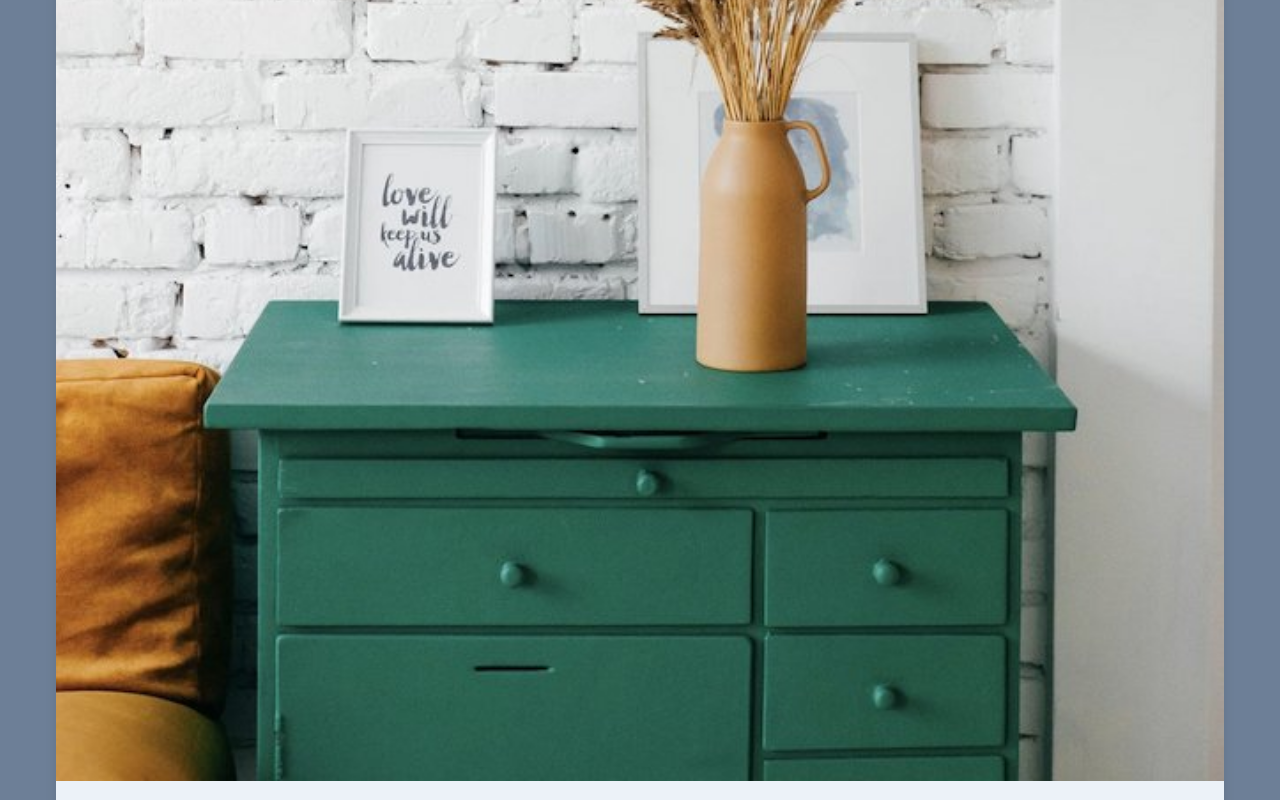
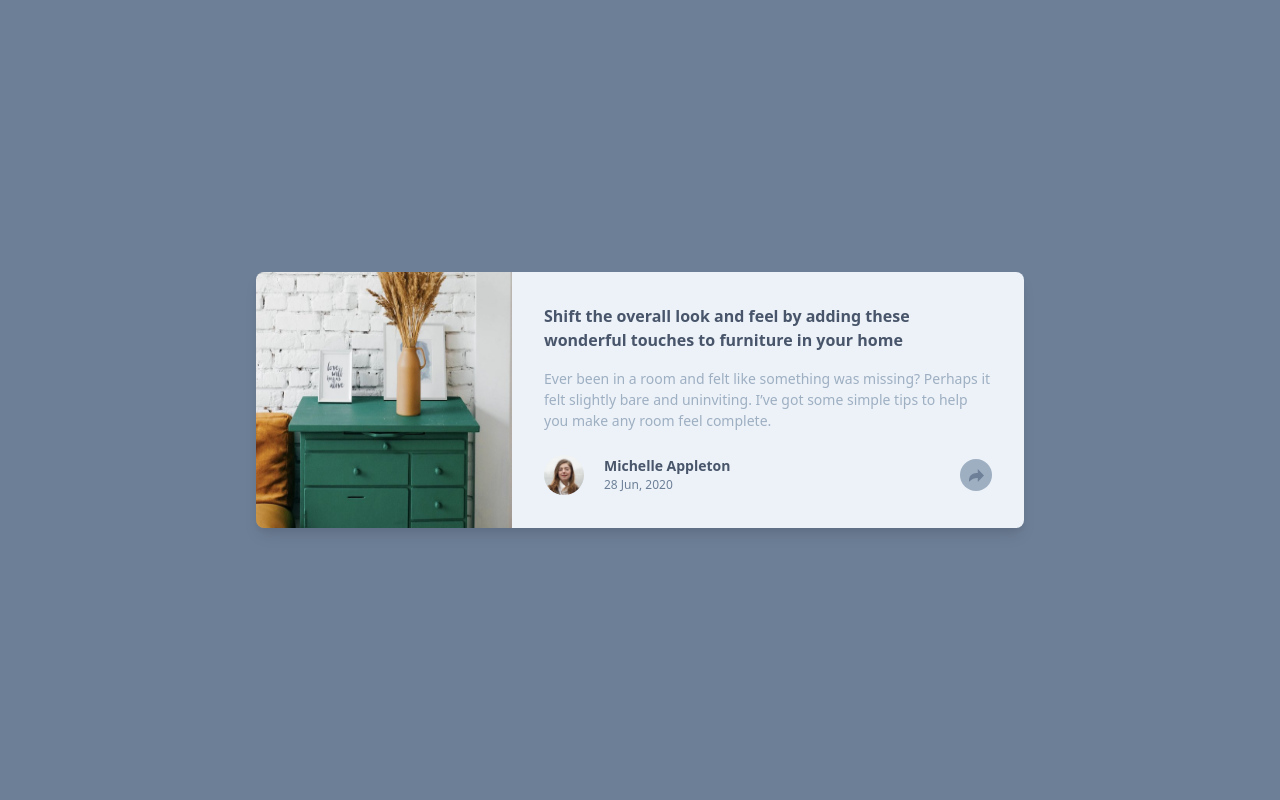
Before and after one commit to guidefari/frontend-mentor, a React (Create React App) app: page / in a window 1280 px wide. Shown: the top 800 px of the page. Built offline with nearby package versions, Linux system fonts and the light colour scheme.

Commit message:
initial designs done

```diff
--- a/src/components/article.js
+++ b/src/components/article.js
@@ -9,9 +9,9 @@ let date = ('28 Jun, 2020')
 const article = () => {
     return (
 
-        <div id="card" className="flex flex-col shadow-lg rounded-b-lg">
-            <img src={logo} className="inline-block w-full mx-auto rounded-t-lg" alt="logo" />
-            <div className="text-wrapper bg-light-grayish-blue px-8 pt-8 pb-4 h-auto rounded-b-lg">
+        <div id="card" className="flex flex-col md:flex-row md:max-w-3xl shadow-lg rounded-b-lg">
+            <img src={logo} className="inline-block w-full md:w-4/12 h-48 md:h-64 mx-auto rounded-t-lg md:rounded-t-none md:rounded-l-lg" alt="logo" />
+            <div className="text-wrapper bg-light-grayish-blue px-8 pt-8 pb-4 h-auto rounded-b-lg md:rounded-b-none md:rounded-r-lg">
                 <h3 className='text-base font-bold mb-4 text-dark-grayish-blue'>
                     Shift the overall look and feel by adding these wonderful
                     touches to furniture in your home
@@ -30,8 +30,8 @@ const article = () => {
                             </span>
                         </div>
                         <div id="share-icon" className='flex flex-col justify-center'>
-                            <div className='flex align-middle justify-center rounded-full bg-grayish-blue w-8 h-8'>
-                            <svg className='inline' xmlns="http://www.w3.org/2000/svg" width="15" height="13"><path fill="#6E8098" d="M15 6.495L8.766.014V3.88H7.441C3.33 3.88 0 7.039 0 10.936v2.049l.589-.612C2.59 10.294 5.422 9.11 8.39 9.11h.375v3.867L15 6.495z"/></svg>
+                            <div className='flex flex-col justify-center rounded-full bg-grayish-blue w-8 h-8'>
+                                <svg className='inline-block mx-auto' xmlns="http://www.w3.org/2000/svg" width="15" height="13"><path fill="#6E8098" d="M15 6.495L8.766.014V3.88H7.441C3.33 3.88 0 7.039 0 10.936v2.049l.589-.612C2.59 10.294 5.422 9.11 8.39 9.11h.375v3.867L15 6.495z"/></svg>
                             </div>
                         </div>
                 </div>
```
